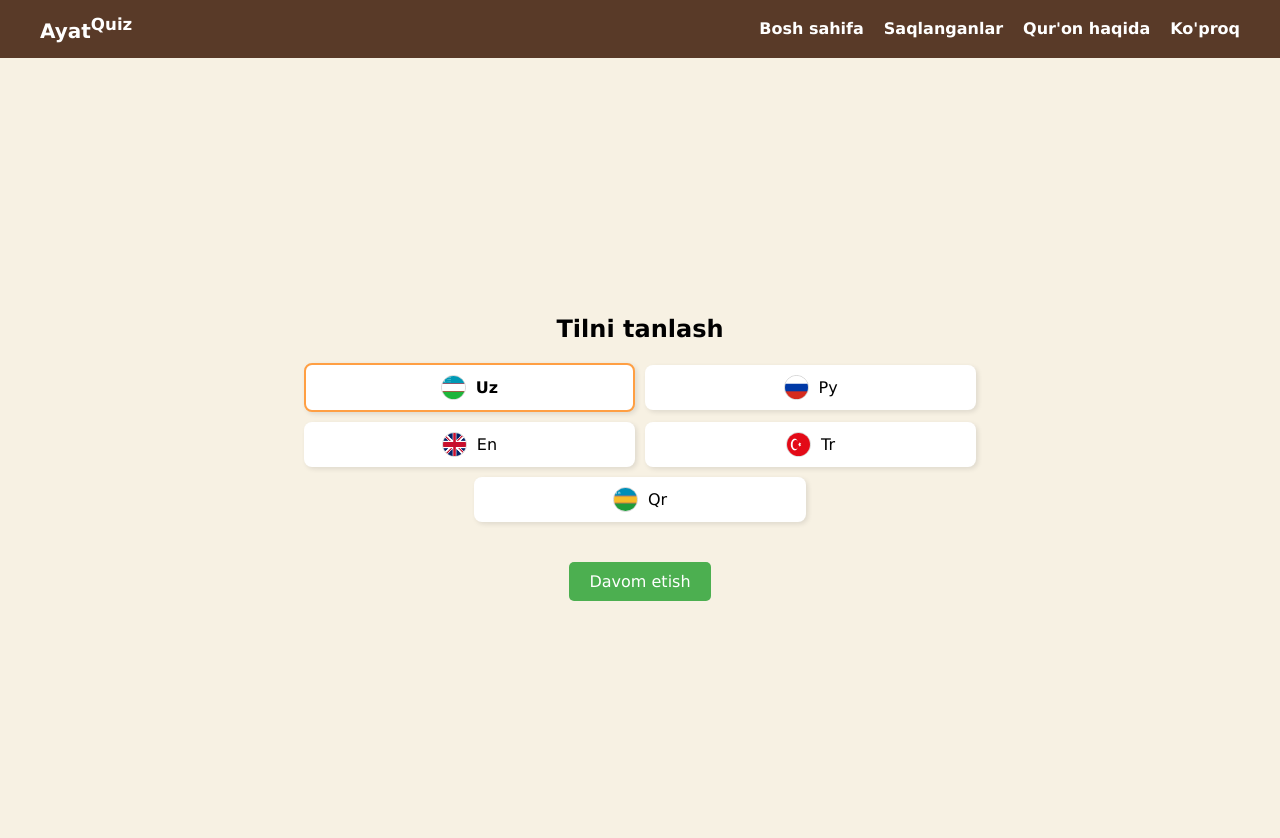
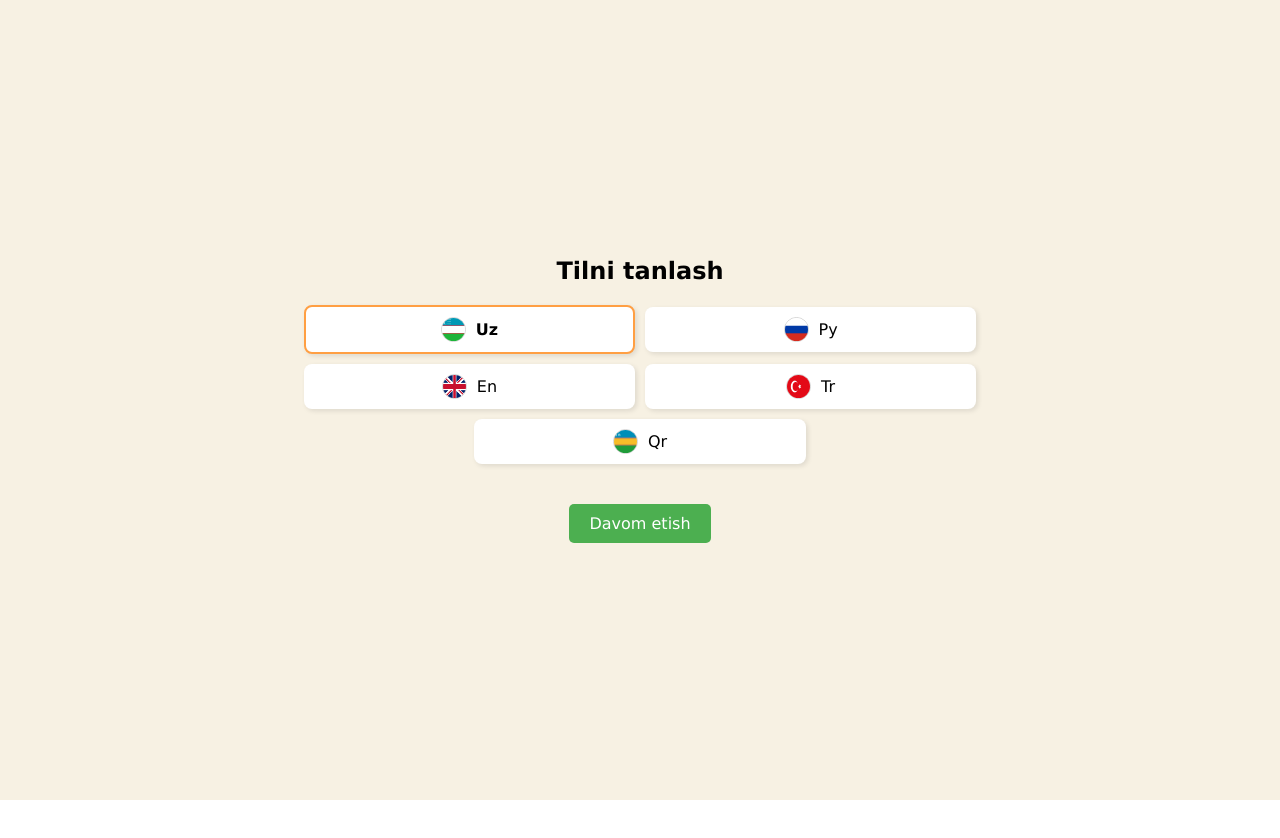
Before and after one commit to AzamovMuhammad/AyatUz, a React (Vite) app: page /language in a window 1280 px wide. Shown: the top 838 px of the page. After the commit the page ends 800 px from the top, so only its background shows below. Built offline with nearby package versions, Linux system fonts and the light colour scheme.

Commit message:
fixed loading and router

```diff
--- a/src/App.jsx
+++ b/src/App.jsx
@@ -11,7 +11,7 @@ function App() {
 
   return (
     <BrowserRouter>
-    <Header/>
+    {!loadingComplete ? null : <Header />}
       <Routes>
         <Route path="/" element={!loadingComplete ? <EntrancePart onComplete={() => setLoadingComplete(true)} /> : <Navigate to="/language" />} />
         <Route path="/language" element={<LanguageSelection />} />
```
